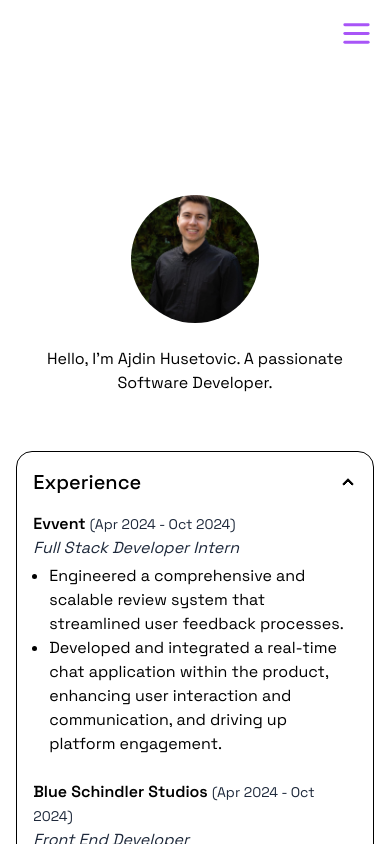
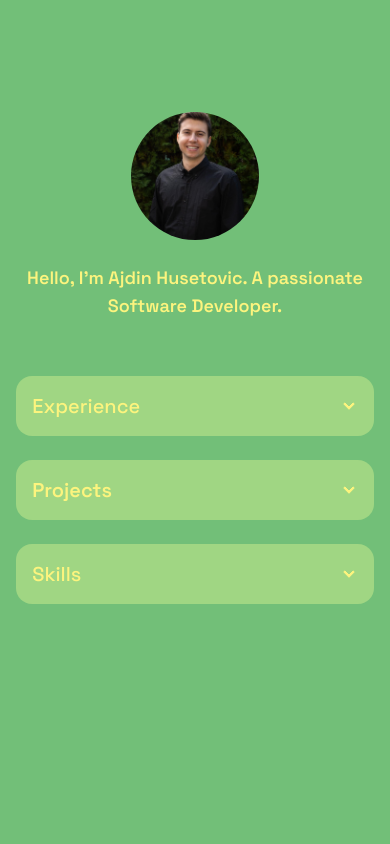
Before and after one commit to ajdinhusetovic/ajdinhusetovic.github.io, a React (Vite) app: page / in a window 390 px wide. Shown: the top 844 px of the page. Built offline with nearby package versions, Linux system fonts and the light colour scheme.

Commit message:
change colors, and minor updates

```diff
--- a/src/App.tsx
+++ b/src/App.tsx
@@ -6,7 +6,7 @@ import Skills from "./components/Skills";
 
 function App() {
   return (
-    <div className="bg-white min-h-screen font-spaceGrotesk">
+    <div className="bg-green-bg min-h-screen font-spaceGrotesk pb-8">
       <div className="w-11/12 xl:w-[80%] m-auto">
         <div className="flex justify-center">
           <Navbar />
--- a/src/components/Experience.tsx
+++ b/src/components/Experience.tsx
@@ -1,18 +1,20 @@
 const Experience = () => {
   return (
-    <div className="mt-14 text-black">
-      <div className="collapse collapse-arrow border border-black">
-        <input type="checkbox" name="my-accordion-2" defaultChecked />
-        <div className="collapse-title text-xl font-medium">Experience</div>
+    <div className="mt-14 text-slate-900 bg-green-bg-two rounded-2xl">
+      <div className="collapse collapse-arrow">
+        <input type="checkbox" name="my-accordion-2" />
+        <div className="collapse-title text-xl font-medium text-green-text-color">
+          Experience
+        </div>
         <div className="collapse-content">
-          <div>
-            <h1 className="font-semibold text-md">
+          <div className="mt-2">
+            <h1 className="font-bold text-md text-green-text-color p-2 bg-green-bg w-fit rounded-2xl">
               Evvent{" "}
-              <span className="text-sm font-normal text-slate-800">
+              <span className="text-sm font-normal text-green-text-color">
                 (Apr 2024 - Oct 2024)
               </span>
             </h1>
-            <h2 className="italic text-slate-800 pb-1 text-md">
+            <h2 className="font-semibold italic text-green-text-color my-2 text-md p-2 bg-green-bg w-fit rounded-2xl">
               Full Stack Developer Intern
             </h2>
             <ul className="list-disc pl-4">
@@ -28,13 +30,13 @@ const Experience = () => {
             </ul>
           </div>
           <div className="mt-6">
-            <h1 className="font-semibold text-md">
+            <h1 className="font-bold text-md text-green-text-color p-2 bg-green-bg w-fit rounded-2xl">
               Blue Schindler Studios{" "}
-              <span className="text-sm font-normal text-slate-800">
+              <span className="text-sm font-normal text-green-text-color">
                 (Apr 2024 - Oct 2024)
               </span>
             </h1>
-            <h2 className="italic text-slate-800 pb-1 text-md">
+            <h2 className="font-semibold italic text-green-text-color my-2 p-2 bg-green-bg w-fit rounded-2xl text-md">
               Front End Developer
             </h2>
             <ul className="list-disc pl-4">
--- a/src/components/Main.tsx
+++ b/src/components/Main.tsx
@@ -2,15 +2,15 @@ import image from "../assets/picture.jpeg";
 
 const Main = () => {
   return (
-    <div className="mt-36 md:mt-36 lg:mt-64 lg:flex">
+    <div className="mt-28 md:mt-36 lg:mt-64 lg:flex">
       <div className="flex items-center justify-center lg:w-[50%]">
         <img
           src={image}
           className="rounded-full w-32 h-32 md:w-56 md:h-56 lg:w-80 lg:h-80 object-cover"
         />
       </div>
-      <div className="flex flex-col items-center justify-center mt-6 md:mt-12 text-black lg:w-[50%]">
-        <p className="text-md text-center md:text-xl lg:text-3xl">
+      <div className="flex flex-col items-center justify-center mt-6 md:mt-12 text-green-text-color font-semibold lg:w-[50%]">
+        <p className="text-lg text-center md:text-xl lg:text-3xl">
           Hello, I'm Ajdin Husetovic. A passionate Software Developer.
         </p>
       </div>
--- a/src/components/Navbar.tsx
+++ b/src/components/Navbar.tsx
@@ -1,16 +1,14 @@
-import { useState } from "react";
 import { motion } from "framer-motion";
-import { Menu, CircleX } from "lucide-react";
 
 const Navbar = () => {
-  const [isNavigationOpen, setIsNavigationOpen] = useState(false);
+  // const [isNavigationOpen, setIsNavigationOpen] = useState(false);
 
-  const handleNavigation = () => {
-    setIsNavigationOpen(!isNavigationOpen);
-  };
+  // const handleNavigation = () => {
+  //   setIsNavigationOpen(!isNavigationOpen);
+  // };
 
   return (
-    <div className="w-full text-black">
+    <div className="w-full text-black hidden lg:block">
       <div className="hidden lg:flex flex-row gap-8 items-center justify-center mt-4 text-2xl font-semibold text-red-500">
         <motion.a
           whileHover={{ scale: 1.3 }}
@@ -37,49 +35,6 @@ const Navbar = () => {
           Projects
         </motion.a>
       </div>
-      <div className="w-full flex justify-end">
-        <Menu
-          className={`mt-4 ${
-            isNavigationOpen ? "hidden" : "block"
-          } cursor-pointer text-purple-500 lg:hidden`}
-          onClick={handleNavigation}
-          size={35}
-        />
-      </div>
-      <div
-        className={`bg-white z-10 fixed top-0 bottom-0 right-0 left-0 ${
-          isNavigationOpen ? "flex" : "hidden"
-        }`}
-      >
-        <div className="w-full flex flex-col justify-center items-center gap-5 text-2xl">
-          <CircleX
-            className="absolute top-4 right-4 text-purple-500 cursor-pointer"
-            onClick={handleNavigation}
-            size={35}
-          />
-          <motion.a
-            whileTap={{ scale: 0.9 }}
-            href="#aboutme"
-            className="text-red-500 font-semibold"
-          >
-            About Me
-          </motion.a>
-          <motion.a
-            whileTap={{ scale: 0.9 }}
-            href="#aboutme"
-            className="text-red-500 font-semibold"
-          >
-            Experience
-          </motion.a>
-          <motion.a
-            whileTap={{ scale: 0.9 }}
-            href="#aboutme"
-            className="text-red-500 font-semibold"
-          >
-            Projects
-          </motion.a>
-        </div>
-      </div>
     </div>
   );
 };
--- a/src/components/Project.tsx
+++ b/src/components/Project.tsx
@@ -12,12 +12,12 @@ const Project = ({
   githubLink: string;
 }) => {
   return (
-    <div>
-      <h1 className="text-xl text-teal-500">{title}</h1>
-      <p>{description}</p>
+    <div className="bg-green-bg p-5 rounded-2xl">
+      <h1 className="text-xl text-green-text-color font-bold">{title}</h1>
+      <p className="text-md">{description}</p>
       <div className="flex gap-3 mt-2">
         <motion.a
-          className="p-2 bg-teal-500 rounded text-white"
+          className="p-2 bg-green-bg-two text-green-text-color font-semibold rounded"
           href={demoLink}
           whileTap={{ scale: 0.9 }}
           whileHover={{ scale: 1.1 }}
@@ -25,7 +25,7 @@ const Project = ({
           View Live
         </motion.a>
         <motion.a
-          className="p-2 bg-teal-500 rounded text-white"
+          className="p-2 bg-green-bg-two text-green-text-color font-semibold rounded"
           href={githubLink}
           whileTap={{ scale: 0.9 }}
           whileHover={{ scale: 1.1 }}
--- a/src/components/Projects.tsx
+++ b/src/components/Projects.tsx
@@ -2,12 +2,14 @@ import Project from "./Project";
 
 const Projects = () => {
   return (
-    <div className="text-black mt-6">
-      <div className="collapse collapse-arrow border border-black">
+    <div className="text-green-text-color mt-6 bg-green-bg-two rounded-2xl">
+      <div className="collapse collapse-arrow">
         <input type="checkbox" name="my-accordion-2" />
-        <div className="collapse-title text-xl font-medium">Projects</div>
+        <div className="collapse-title text-xl font-semibold text-green-text-color">
+          Projects
+        </div>
         <div className="collapse-content">
-          <div className="flex flex-col gap-6">
+          <div className="flex flex-col gap-6 mt-2">
             <Project
               title={"Recipi"}
               description={
--- a/src/components/Skills.tsx
+++ b/src/components/Skills.tsx
@@ -7,33 +7,35 @@ import { SiTrpc } from "react-icons/si";
 
 const Skills = () => {
   return (
-    <div className="mt-6 text-black">
-      <div className="collapse collapse-arrow border border-black">
+    <div className="mt-6 text-green-text-color bg-green-bg-two rounded-2xl font-semibold">
+      <div className="collapse collapse-arrow">
         <input type="checkbox" name="my-accordion-2" />
-        <div className="collapse-title text-xl font-medium">Skills</div>
+        <div className="collapse-title text-xl font-medium text-green-text-color">
+          Skills
+        </div>
         <div className="collapse-content">
-          <div className="grid grid-cols-3">
-            <div className="flex flex-col items-center p-2 hover:bg-blue-500 rounded hover:text-white">
+          <div className="grid grid-cols-3 gap-2 mt-2">
+            <div className="flex flex-col items-center p-2 bg-green-bg rounded-2xl">
               <h1 className="text-md">React.js</h1>
               <GrReactjs size={40} />
             </div>
-            <div className="flex flex-col items-center p-2 hover:bg-blue-500 rounded hover:text-white">
+            <div className="flex flex-col items-center p-2 bg-green-bg rounded-2xl">
               <h1 className="text-md">TailwindCSS</h1>
               <RiTailwindCssFill size={40} />
             </div>
-            <div className="flex flex-col items-center p-2 hover:bg-blue-500 rounded hover:text-white">
+            <div className="flex flex-col items-center p-2 bg-green-bg rounded-2xl">
               <h1 className="text-md">Next.js</h1>
               <RiNextjsLine size={40} />
             </div>
-            <div className="flex flex-col items-center p-2 hover:bg-blue-500 rounded hover:text-white">
+            <div className="flex flex-col items-center p-2 bg-green-bg rounded-2xl">
               <h1 className="text-md">PostgreSQL</h1>
               <DiPostgresql size={40} />
             </div>
-            <div className="flex flex-col items-center p-2 hover:bg-blue-500 rounded hover:text-white">
+            <div className="flex flex-col items-center p-2 bg-green-bg rounded-2xl">
               <h1 className="text-md">Typescript</h1>
               <BiLogoTypescript size={40} />
             </div>
-            <div className="flex flex-col items-center p-2 hover:bg-blue-500 rounded hover:text-white">
+            <div className="flex flex-col items-center p-2 bg-green-bg rounded-2xl">
               <h1 className="text-md">tRPC</h1>
               <SiTrpc size={40} />
             </div>
--- a/tailwind.config.js
+++ b/tailwind.config.js
@@ -5,37 +5,42 @@ export default {
   theme: {
     extend: {
       fontFamily: {
-  			spaceGrotesk: ["Space Grotesk", "sans-serif"]
+        spaceGrotesk: ["Space Grotesk", "sans-serif"],
       },
       borderRadius: {
-  			lg: 'var(--radius)',
-  			md: 'calc(var(--radius) - 2px)',
-  			sm: 'calc(var(--radius) - 4px)'
+        lg: "var(--radius)",
+        md: "calc(var(--radius) - 2px)",
+        sm: "calc(var(--radius) - 4px)",
       },
-  		colors: {},
+      colors: {
+        "green-bg": "#72BF78",
+        "green-text-color": "#fcf47e",
+        "green-bg-two": "#A0D683",
+        "green-bg-three": "#D3EE98",
+      },
       keyframes: {
-  			'accordion-down': {
+        "accordion-down": {
           from: {
-  					height: '0'
+            height: "0",
           },
           to: {
-  					height: 'var(--radix-accordion-content-height)'
-  				}
+            height: "var(--radix-accordion-content-height)",
           },
-  			'accordion-up': {
+        },
+        "accordion-up": {
           from: {
-  					height: 'var(--radix-accordion-content-height)'
+            height: "var(--radix-accordion-content-height)",
           },
           to: {
-  					height: '0'
-  				}
-  			}
+            height: "0",
+          },
+        },
       },
       animation: {
-  			'accordion-down': 'accordion-down 0.2s ease-out',
-  			'accordion-up': 'accordion-up 0.2s ease-out'
-  		}
-  	}
+        "accordion-down": "accordion-down 0.2s ease-out",
+        "accordion-up": "accordion-up 0.2s ease-out",
+      },
+    },
   },
   plugins: [require("daisyui"), require("tailwindcss-animate")],
 };
```
Lines whose indentation alone changed are shown as unchanged.
